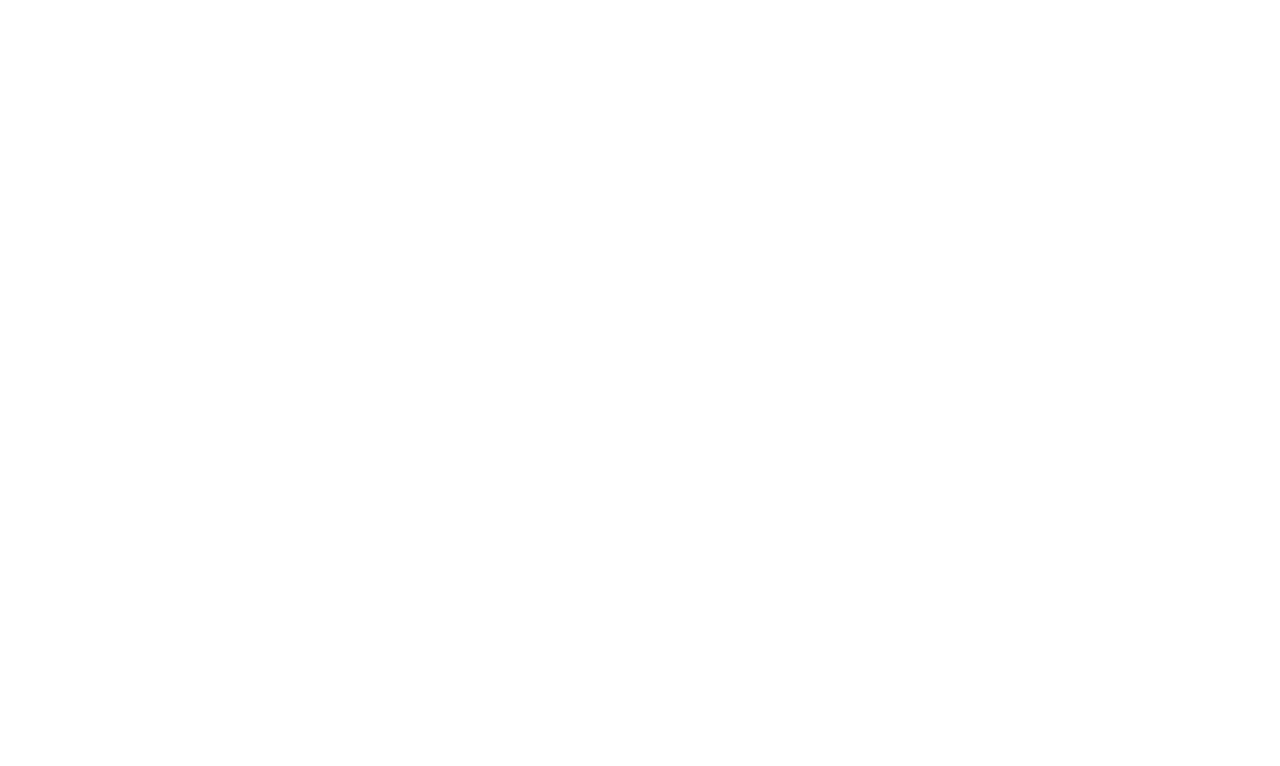
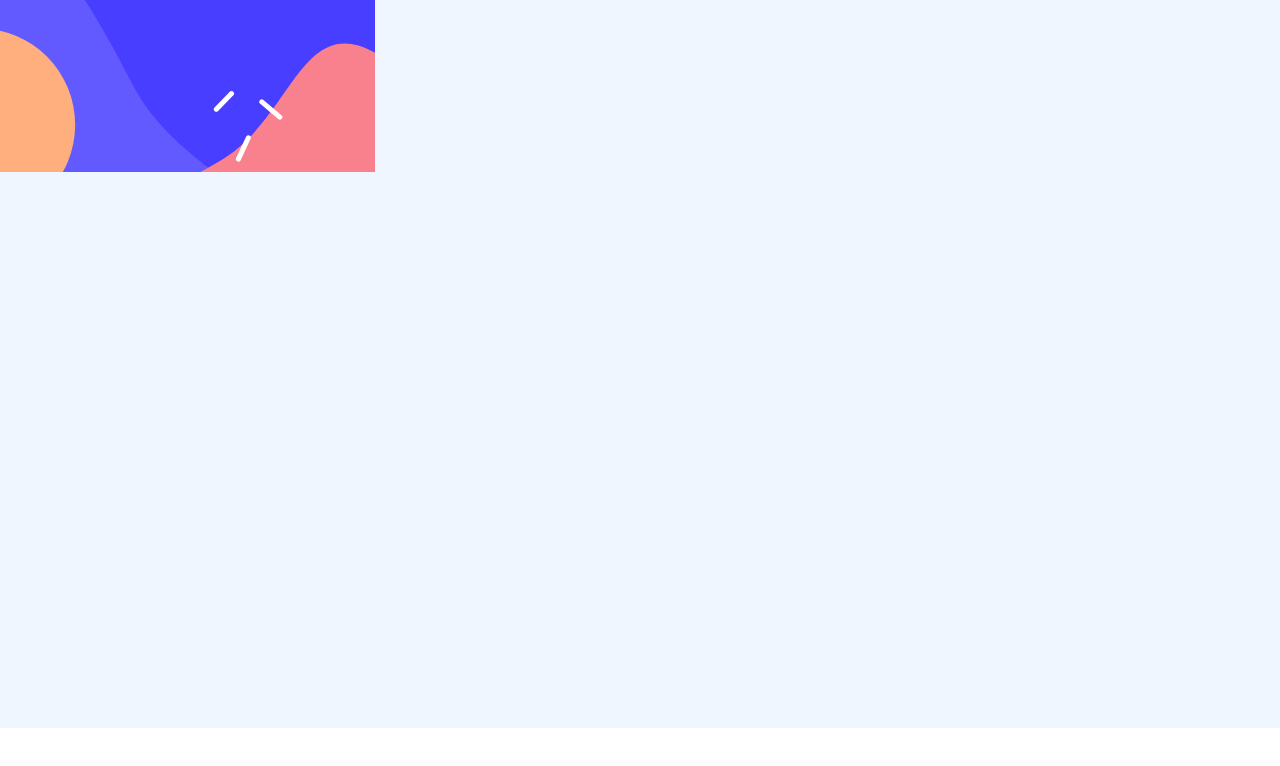
Before and after one commit to danaYatsuta/fm-multi-step-form, a Vue app: page / in a window 1280 px wide. Shown: the top 766 px of the page. Built offline with nearby package versions, Linux system fonts and the light colour scheme; the HTML template or start-up script is replaced by a standard one.

Commit message:
Add background

```diff
--- a/src/App.vue
+++ b/src/App.vue
@@ -1,3 +1,7 @@
 <template>
-  <div class="font-ubuntu"></div>
+  <div
+    class="font-ubuntu bg-magnolia min-h-screen bg-[url(./img/bg-sidebar-mobile.svg)] bg-no-repeat"
+  >
+    <div class="absolute right-0 bottom-0 left-0 h-18 bg-white"></div>
+  </div>
 </template>
```
Also changed, not shown: src/assets/img/bg-sidebar-mobile.svg (added).
